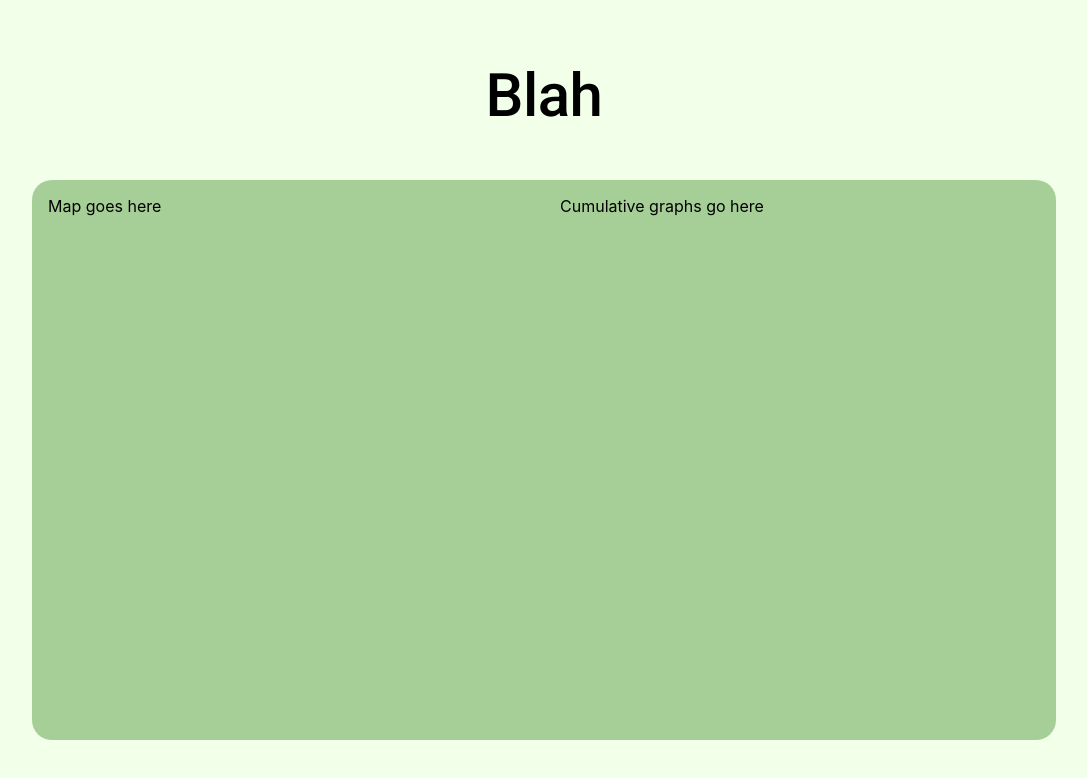
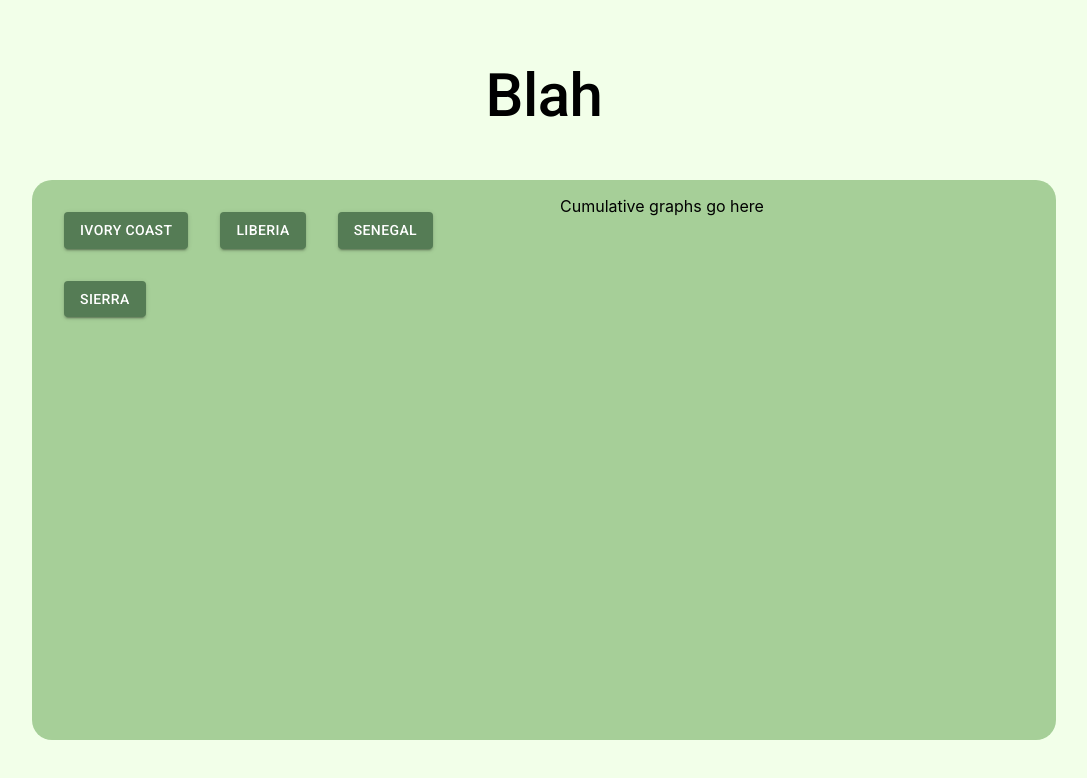
Before and after one commit to Harshavardhan-Pandurangan/EST-Project, a React (Create React App) app: page / in a window 1280 px wide. Shown: the top 778 px of the page, without its empty margins (96-1183 px from the left). Built offline with nearby package versions, Linux system fonts and the light colour scheme.

Commit message:
navigation in home

```diff
--- a/src/pages/LandingPage.js
+++ b/src/pages/LandingPage.js
@@ -1,12 +1,16 @@
 import React, { useEffect, useState } from "react";
 import Typography from "@mui/material/Typography";
+import Button from "@mui/material/Button";
 import "@fontsource/roboto/500.css";
 import "@fontsource/roboto/700.css";
 import { Grid } from "@mui/material";
+import { useNavigate } from "react-router-dom";
 
 export default function LandingPage() {
     const [year, setYear] = useState(1975);
     const [type, setType] = useState("general");
+
+    let navigate = useNavigate();
 
     // listen for key clicks
     useEffect(() => {
@@ -37,6 +41,57 @@ export default function LandingPage() {
             window.removeEventListener("keydown", handleKeyDown);
         };
     }, [year, type]);
+
+    const image_paths = {
+        ivory: {
+            general: {
+                1975: "/assets/images/1975_ivory.svg",
+                2000: "/assets/images/2000_ivory.svg",
+                2013: "/assets/images/2013_ivory.svg",
+            },
+            forest: {
+                1975: "/assets/images/1975_forest_ivory.png",
+                2000: "/assets/images/2000_forest_ivory.png",
+                2013: "/assets/images/2013_forest_ivory.png",
+            },
+        },
+        liberia: {
+            general: {
+                1975: "/assets/images/1975_liberia.svg",
+                2000: "/assets/images/2000_liberia.svg",
+                2013: "/assets/images/2013_liberia.svg",
+            },
+            forest: {
+                1975: "/assets/images/1975_forest_liberia.png",
+                2000: "/assets/images/2000_forest_liberia.png",
+                2013: "/assets/images/2013_forest_liberia.png",
+            },
+        },
+        senegal: {
+            general: {
+                1975: "/assets/images/1975_senegal.svg",
+                2000: "/assets/images/2000_senegal.svg",
+                2013: "/assets/images/2013_senegal.svg",
+            },
+            forest: {
+                1975: "/assets/images/1975_forest_senegal.png",
+                2000: "/assets/images/2000_forest_senegal.png",
+                2013: "/assets/images/2013_forest_senegal.png",
+            },
+        },
+        sierra: {
+            general: {
+                1975: "/assets/images/1975_sierra.svg",
+                2000: "/assets/images/2000_sierra.svg",
+                2013: "/assets/images/2013_sierra.svg",
+            },
+            forest: {
+                1975: "/assets/images/1975_forest_sierra.png",
+                2000: "/assets/images/2000_forest_sierra.png",
+                2013: "/assets/images/2013_forest_sierra.png",
+            },
+        },
+    };
 
     return (
         <div
@@ -73,7 +128,69 @@ export default function LandingPage() {
                     width={"100%"}
                 >
                     <Grid item xs={12} md={6}>
-                        Map goes here
+                        <Grid item></Grid>
+                        <Grid item>
+                            <Button
+                                variant="contained"
+                                style={{
+                                    margin: "2vh",
+                                    zIndex: 100,
+                                    backgroundColor: "#557C55",
+                                }}
+                                onClick={() => {
+                                    navigate(
+                                        "/country_stats/ivory/1975/general"
+                                    );
+                                }}
+                            >
+                                Ivory Coast
+                            </Button>
+                            <Button
+                                variant="contained"
+                                style={{
+                                    margin: "2vh",
+                                    zIndex: 100,
+                                    backgroundColor: "#557C55",
+                                }}
+                                onClick={() => {
+                                    navigate(
+                                        "/country_stats/liberia/1975/general"
+                                    );
+                                }}
+                            >
+                                Liberia
+                            </Button>
+                            <Button
+                                variant="contained"
+                                style={{
+                                    margin: "2vh",
+                                    zIndex: 100,
+                                    backgroundColor: "#557C55",
+                                }}
+                                onClick={() => {
+                                    navigate(
+                                        "/country_stats/senegal/1975/general"
+                                    );
+                                }}
+                            >
+                                Senegal
+                            </Button>
+                            <Button
+                                variant="contained"
+                                style={{
+                                    margin: "2vh",
+                                    zIndex: 100,
+                                    backgroundColor: "#557C55",
+                                }}
+                                onClick={() => {
+                                    navigate(
+                                        "/country_stats/sierra/1975/general"
+                                    );
+                                }}
+                            >
+                                Sierra
+                            </Button>
+                        </Grid>
                     </Grid>
                     <Grid item xs={12} md={6}>
                         Cumulative graphs go here
```
